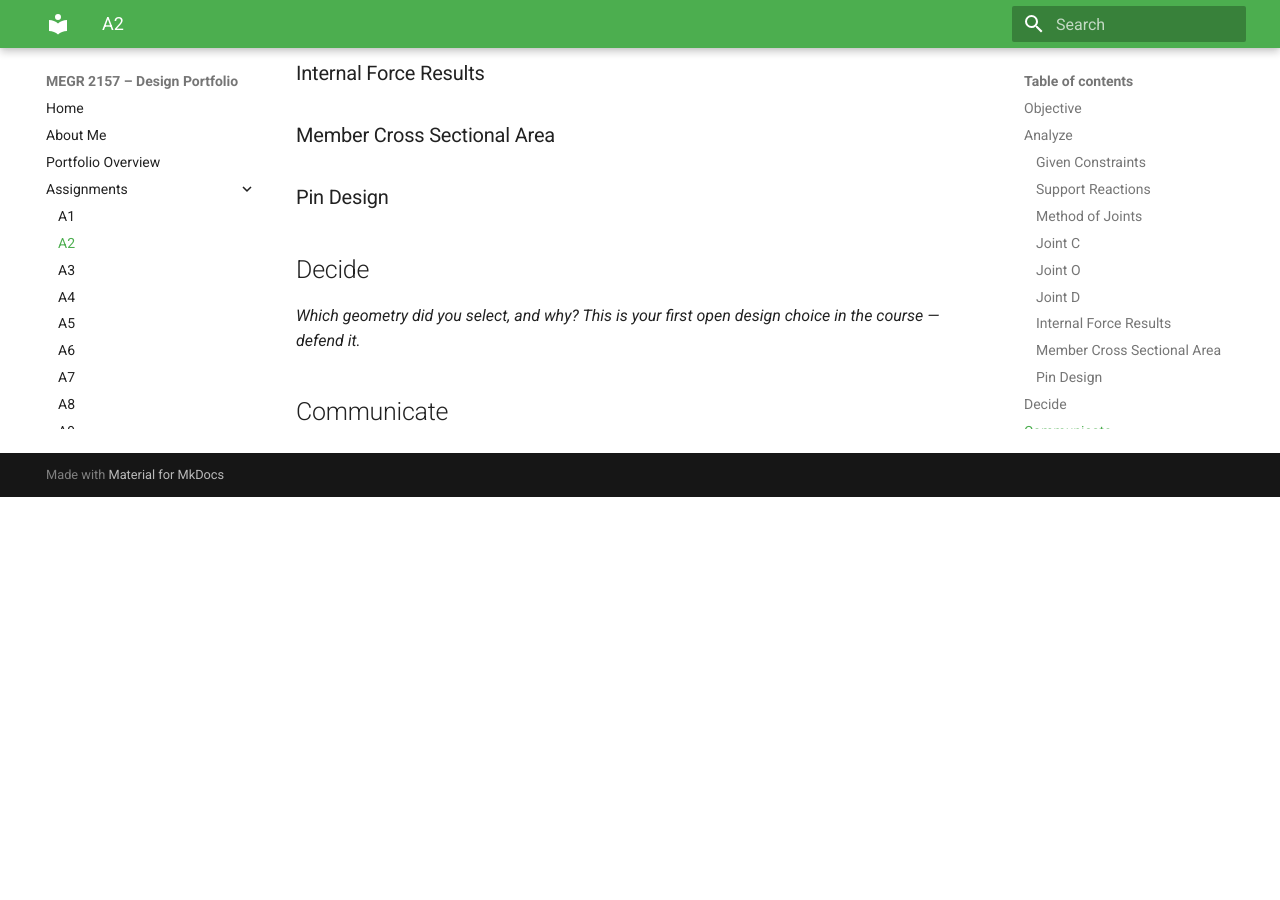
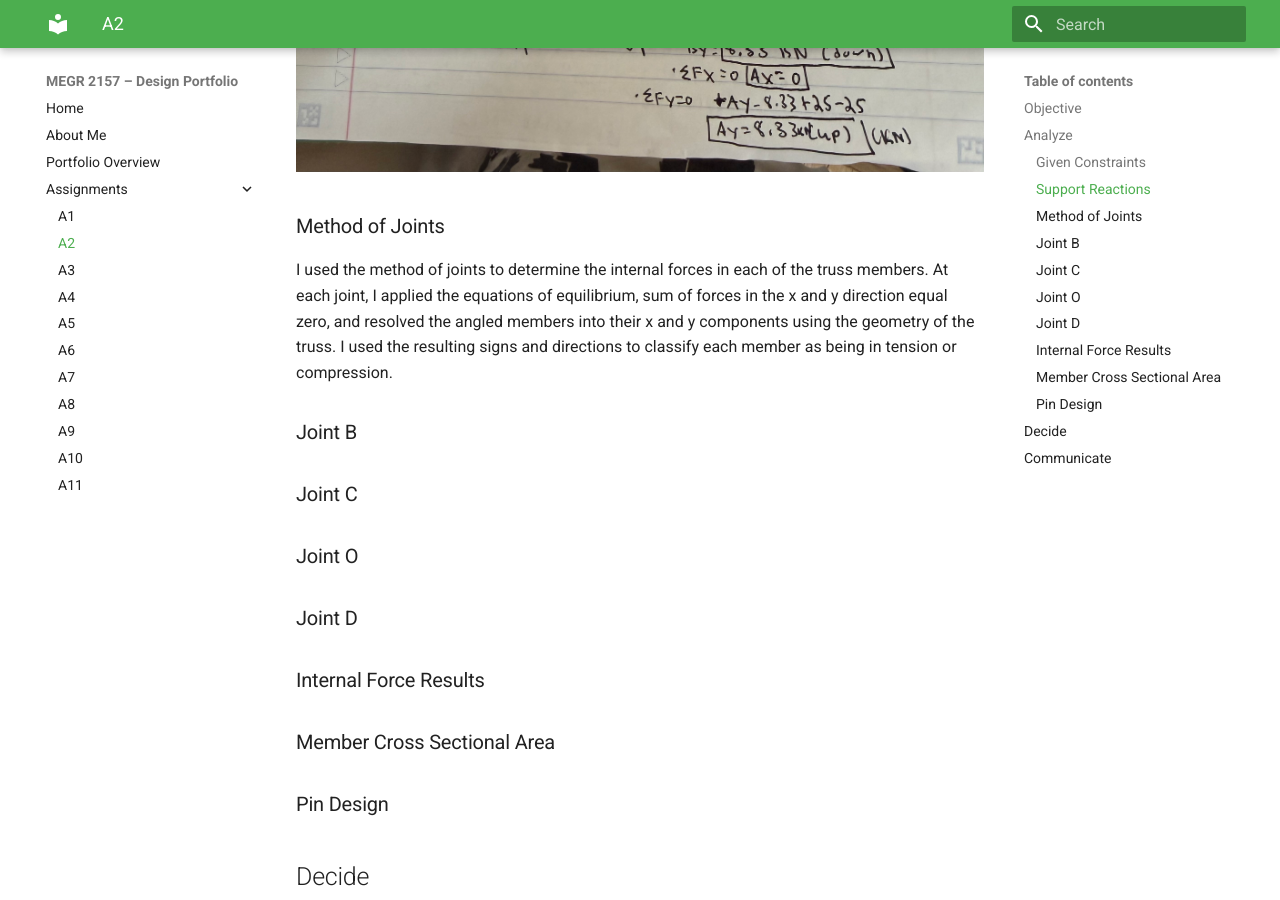
Before and after one commit to Mtrombl2/design-projects-portfolio, an MkDocs documentation site: the page built from docs/assignments/A02/index.md, in a window 1280 px wide and 900 px high, scrolled down 1525 px. Built offline with MkDocs 1.6.1 and Material for MkDocs 9.7.7, drawn with Linux system fonts in a browser that asks for light colours; before the commit the page ends 2022 px from its top, so only the background shows below that.

Commit message:
Enhance index.md with diagrams and detailed analysis
Added images and detailed explanations for support reactions and method of joints in the truss analysis.

```diff
--- a/docs/assignments/A02/index.md
+++ b/docs/assignments/A02/index.md
@@ -11,8 +11,12 @@ The first step was to identify the geometric and loading constraints provided in
 
 ### Support Reactions
 I created an overall free body diagram of the truss to determine the support reactions.I used the equations of equilibrium, including sum of moments equals zero, sum of forces in the x direction equals zero, and sum of forces in the y direction equals zero, to solve for the reactions at supports A and B. The resulting reactions were used as the starting point for the method of joints analysis.
+![Support Reactions](Truss.jpg)
 
 ### Method of Joints
+I used the method of joints to determine the internal forces in each of the truss members. At each joint, I applied the equations of equilibrium, sum of forces in the x and y direction equal zero, and resolved the angled members into their x and y components using the geometry of the truss. I used the resulting signs and directions to classify each member as being in tension or compression.
+
+### Joint B
 
 ### Joint C
 
```
